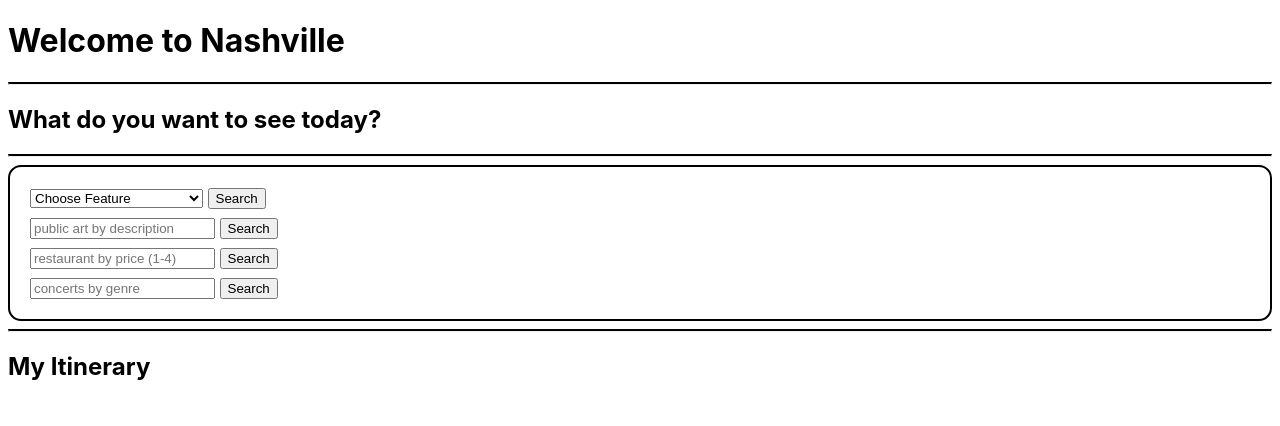
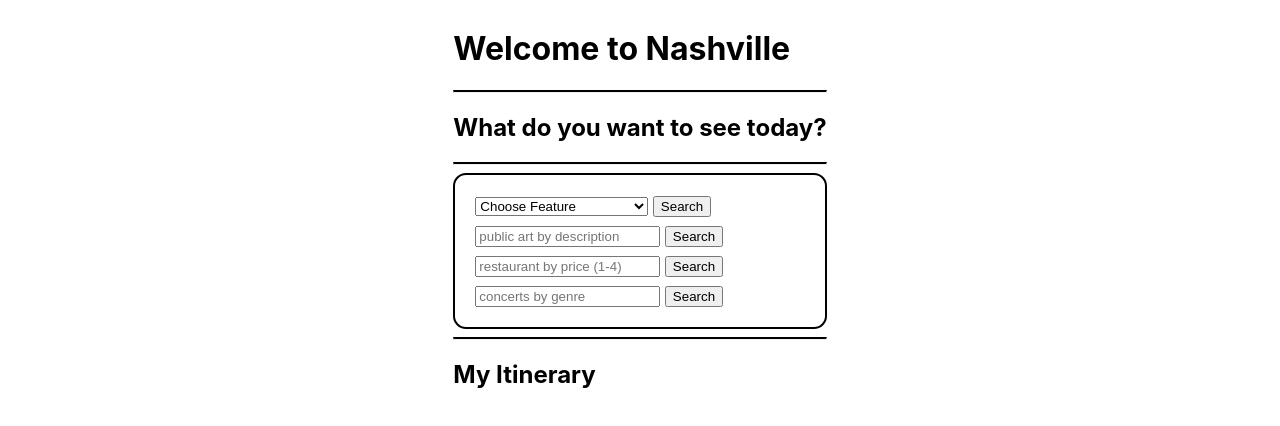
Before and after one commit to nss-cohort-40/welcome-to-nashvillle-welcome-to-nashville-walking-sticks, a plain HTML site: page src/index.html in a window 1280 px wide. Drawn offline with nearby package versions, Linux system fonts and the light colour scheme.

Commit message:
init commit

```diff
--- a/src/index.html
+++ b/src/index.html
@@ -4,10 +4,14 @@
     <meta charset="UTF-8">
     <meta name="viewport" content="width=device-width, initial-scale=1.0">
     <link rel="stylesheet" href="styles/main.css">
+    <script src="https://ajax.googleapis.com/ajax/libs/jquery/3.4.1/jquery.min.js"></script>
     <title>Welcome to Nashville</title>
   </head>
 
   <body>
+    <div class="wrapper">
+      <div class="content-container">
+        <div class="content-boxes">
           <h1>Welcome to Nashville</h1>
           <hr>
           <h2>What do you want to see today?</h2>
@@ -84,6 +88,9 @@
                   <section class="concert-results"></section>
               </section>
           </section>
+        </div>
+      </div>
+    </div>
     <script src="/src/scripts/dom.js"></script>
     <script src="/src/scripts/parks-getter.js"></script>
     <script src="/src/scripts/search-parks.js"></script>
@@ -97,6 +104,8 @@
     <script src="/src/scripts/results.js"></script>
     <script src="/src/scripts/itinerary.js"></script>
     <script src="/src/scripts/keys.js"></script>
+    <script src="/src/scripts/styling.js"></script>
+
 </body>
 
 </html>
--- /dev/null
+++ b/src/scripts/styling.js
@@ -0,0 +1 @@
+$(".content-boxes").hide().fadeIn(3000)
--- a/src/styles/main.css
+++ b/src/styles/main.css
@@ -1,5 +1,14 @@
 body {
     font-family: -apple-system, BlinkMacSystemFont, 'San Francisco', Roboto, Oxygen, Ubuntu, Cantarell, 'Open Sans', 'Helvetica Neue', sans-serif;
+}
+
+h1 {
+    color: black;
+}
+
+.wrapper {
+    display: flex;
+    justify-content: center;
 }
 
 .search-container {
@@ -12,8 +21,6 @@ body {
 
 .feature-list{
     width: 173px;
-
-
 }
 
 .parks-search-container {
```
Lines whose indentation alone changed are shown as unchanged.
